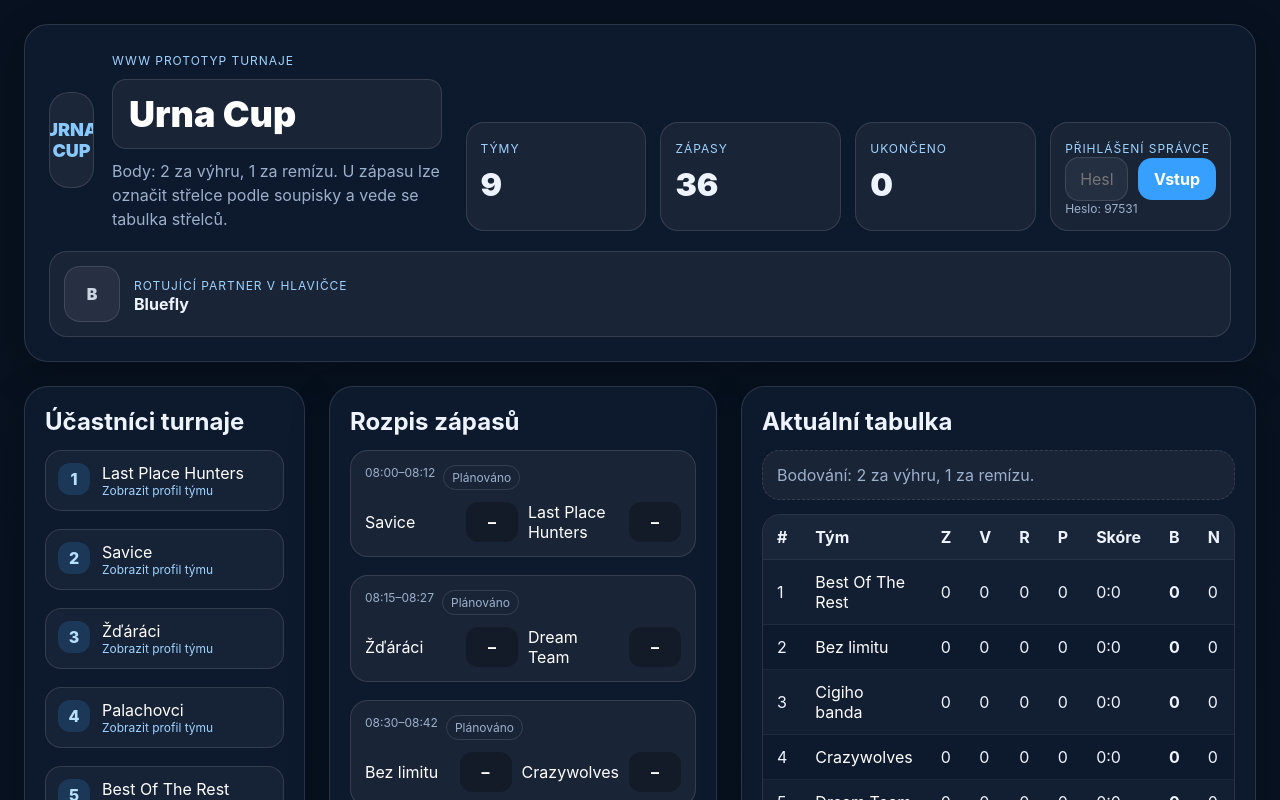
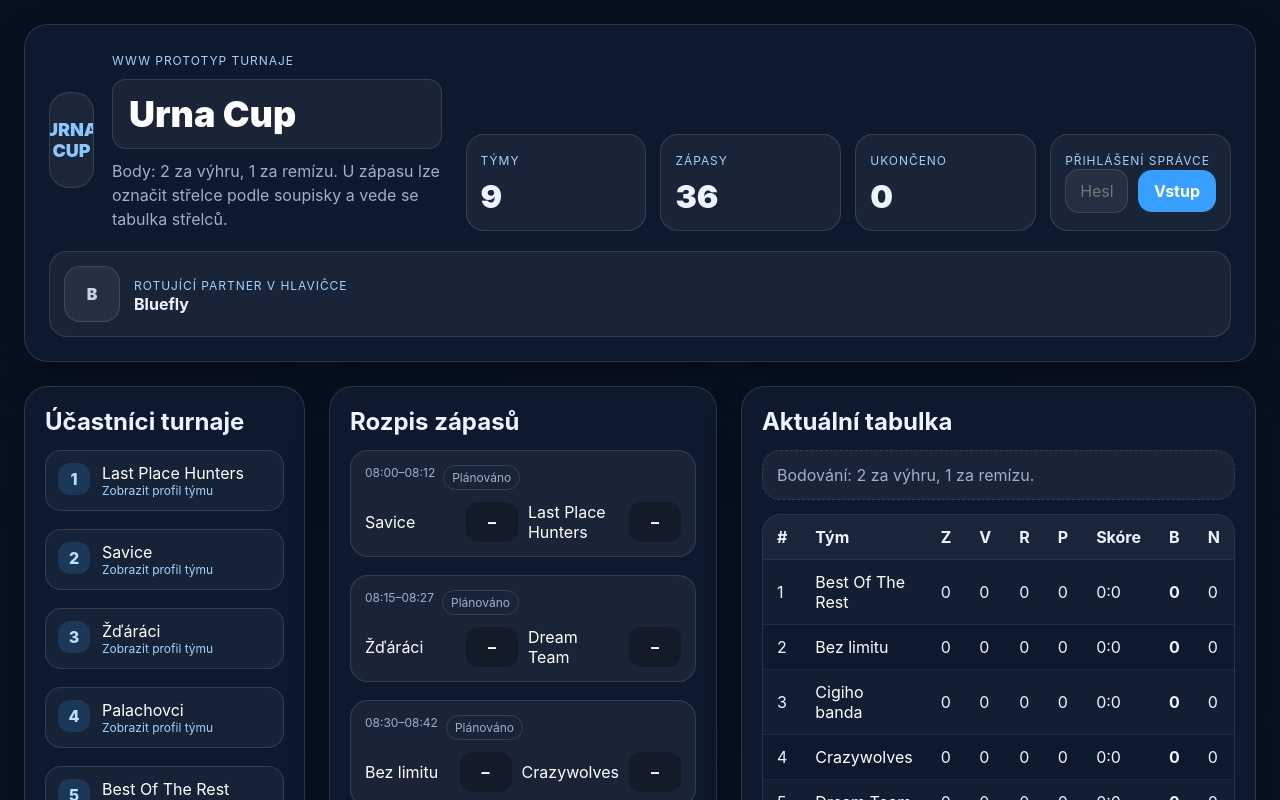
Before and after one commit to Urnacup/urnacup, a React (Vite) app: page / in a window 1280 px wide. Shown: the top 800 px of the page. Built offline with nearby package versions, Linux system fonts and the light colour scheme.

Commit message:
Update App.jsx

```diff
--- a/src/App.jsx
+++ b/src/App.jsx
@@ -530,7 +530,7 @@ function App() {
                         Vstup
                       </button>
                     </div>
-                    <div className="tiny">Heslo: 97531</div>
+
                     {authError ? <div className="error">{authError}</div> : null}
                   </>
                 )}
```
